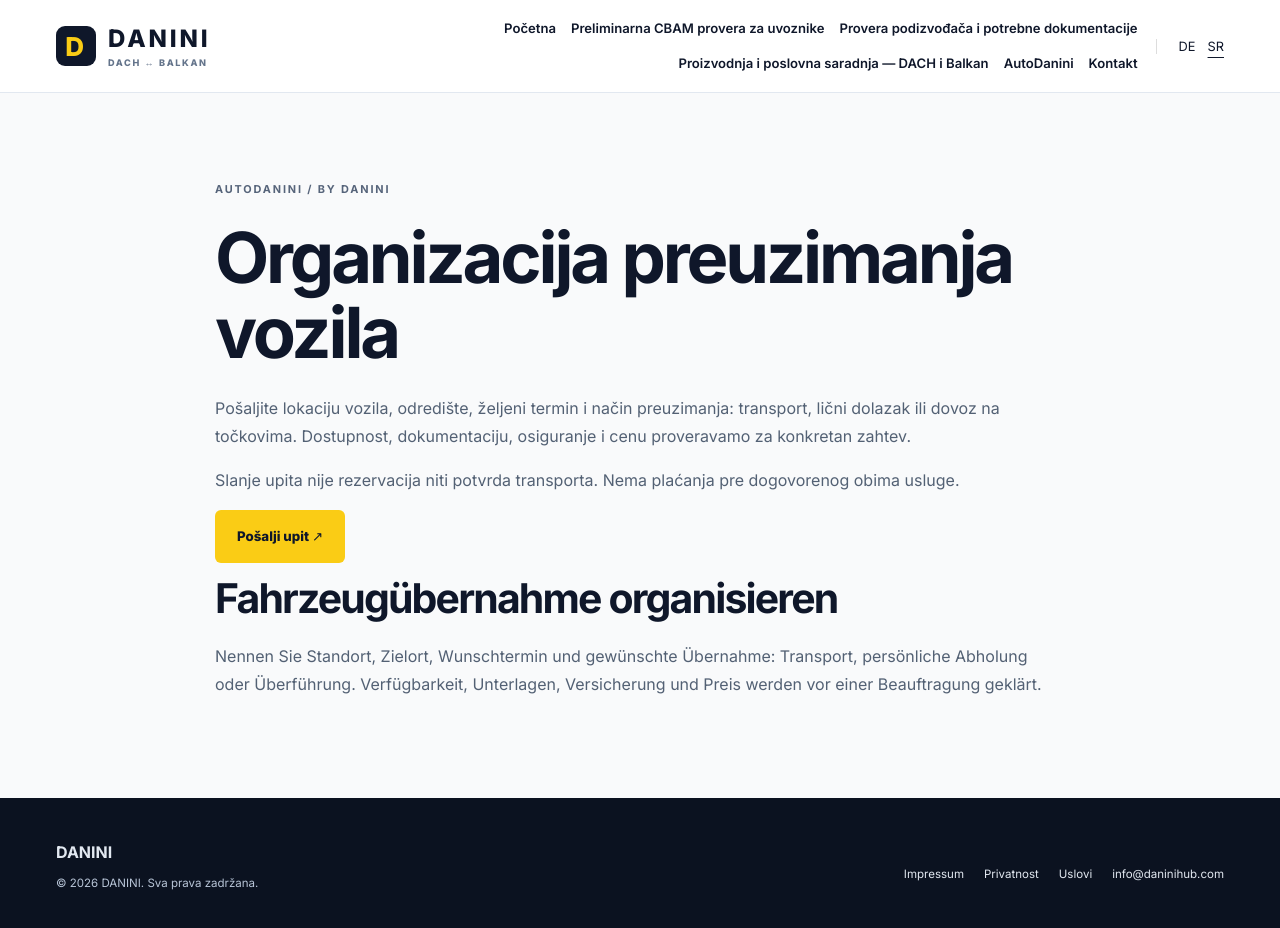
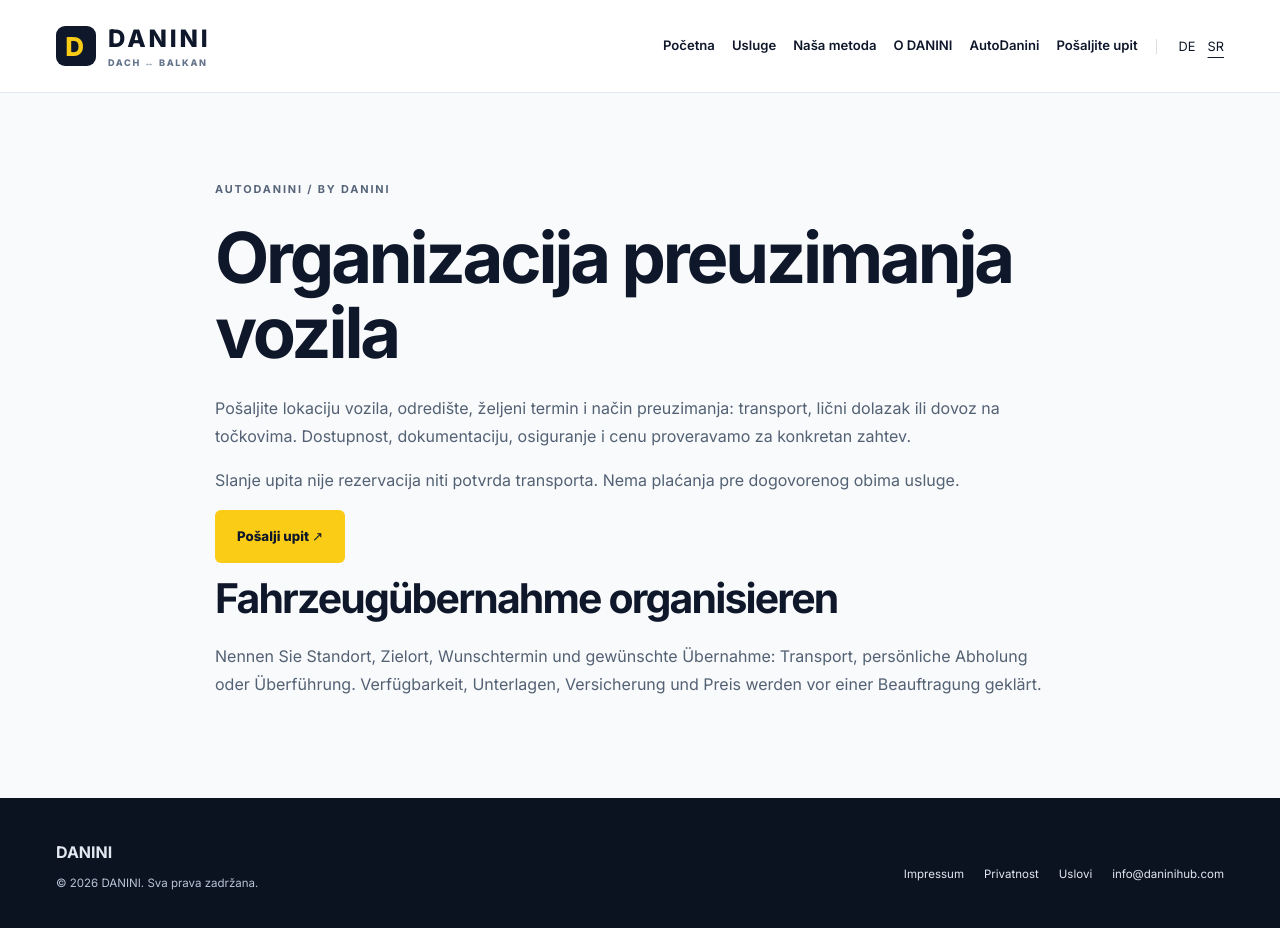
Before and after one commit to danininet/daninihub, an Astro site: page /auto/delivery in a window 1280 px wide. Built offline with nearby package versions, Linux system fonts and the light colour scheme; Astro itself is replaced by a stand-in of ours.

Commit message:
feat(brand): concise master navigation and localized method/about links

```diff
--- a/src/components/Header.astro
+++ b/src/components/Header.astro
@@ -9,22 +9,24 @@ interface Props {
 const { locale, slug = "" } = Astro.props;
 const isDe = locale === "de";
 const home = isDe ? "/" : "/sr/";
+const altSlug = (language: "de" | "sr") => {
+  if (["ueber-danini", "o-danini"].includes(slug)) return language === "de" ? "ueber-danini" : "o-danini";
+  if (["danini-methode", "danini-metoda"].includes(slug)) return language === "de" ? "danini-methode" : "danini-metoda";
+  return slug;
+};
 const navItems = [
-  { href: home, label: isDe ? "Home" : "Početna" },
-  { href: `/${locale}/cbam/`, label: isDe ? "CBAM-Vorprüfung für Importeure" : "Preliminarna CBAM provera za uvoznike" },
-  {
-    href: `/${locale}/subcontractor/`,
-    label: isDe ? "Nachunternehmer prüfen — Unterlagen, SOKA-BAU und Zollkontrollen" : "Provera podizvođača i potrebne dokumentacije",
-  },
-  { href: `/${locale}/nearshoring/`, label: isDe ? "Produktionspartner in Südosteuropa finden" : "Proizvodnja i poslovna saradnja — DACH i Balkan" },
+  { href: home, label: isDe ? "Start" : "Početna" },
+  { href: `${home}#services`, label: isDe ? "Leistungen" : "Usluge" },
+  { href: isDe ? "/de/danini-methode/" : "/sr/danini-metoda/", label: isDe ? "Unsere Methode" : "Naša metoda" },
+  { href: isDe ? "/de/ueber-danini/" : "/sr/o-danini/", label: isDe ? "Über DANINI" : "O DANINI" },
   { href: "/auto/", label: "AutoDanini" },
-  { href: `${home}#contact`, label: isDe ? "Kontakt" : "Kontakt" },
+  { href: `${home}#contact`, label: isDe ? "Projekt anfragen" : "Pošaljite upit" },
 ];
 ---
 
 <header>
   <div class="wrap nav danini-header">
-    <a class="brand" href={home} aria-label="DANINI — Home">
+    <a class="brand" href={home} aria-label={isDe ? "DANINI — Startseite" : "DANINI — Početna"}>
       <span class="mark" aria-hidden="true">D</span>
       <span>DANINI<small>DACH ↔ BALKAN</small></span>
     </a>
@@ -38,7 +40,7 @@ const navItems = [
     <div class="lang" aria-label={isDe ? "Sprache" : "Jezik"}>
       {(["de", "sr"] as const).map((language) => (
         <a
-          href={`/${language}/${slug ? slug + "/" : ""}`}
+          href={`/${language}/${altSlug(language) ? altSlug(language) + "/" : ""}`}
           lang={language}
           aria-current={language === locale ? "page" : undefined}
         >
@@ -54,7 +56,7 @@ const navItems = [
     gap: 18px;
   }
   .danini-header .business-nav {
-    gap: 15px;
+    gap: 17px;
     flex-wrap: wrap;
     align-items: center;
     justify-content: flex-end;
```
